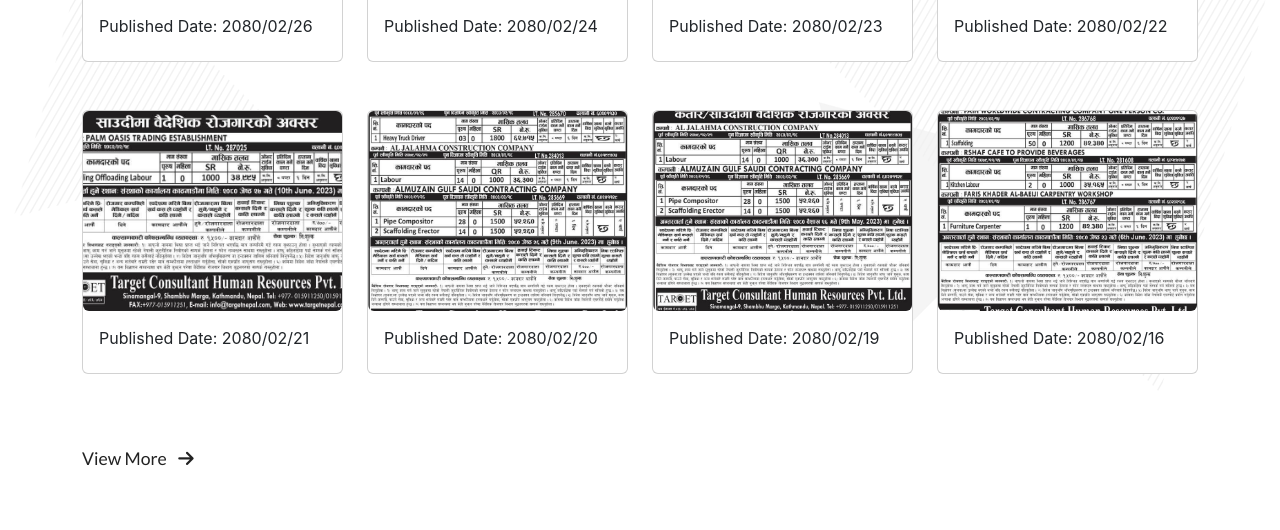
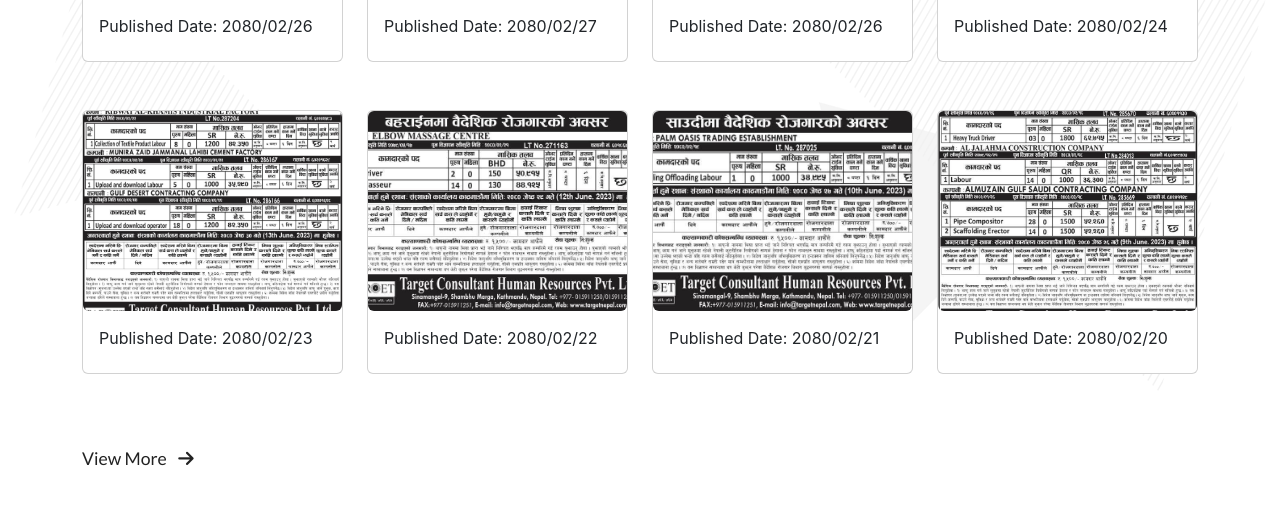
Before and after one commit to razustha/targetnepal, a PHP site: page / in a window 1280 px wide. Shown: the part 2573-3103 px from the top of the page. Run offline with PHP 8.4, Linux system fonts and the light colour scheme; some libraries are stand-ins or nearby versions; some web fonts are replaced.

Commit message:
add demand jestha 26 and 28

```diff
--- a/page-templates/all-job.php
+++ b/page-templates/all-job.php
@@ -5,7 +5,26 @@
             <p class="medium-text">Current Demands</p>
         </div>
         <div class="row g-4">
-
+        <div class="col-md-3">
+                <a href="assets/img/demand/02/28.jpg" data-lightbox="image-1">
+                    <div class="card mb-4">
+                        <img class="img-fluid rounded" src="assets/img/demand/02/29.jpg" alt="">
+                        <div class="card-body">
+                            <h5 class="card-title">Published Date: 2080/02/26</h5>
+                        </div>
+                    </div>
+                </a>
+            </div>
+            <div class="col-md-3">
+                <a href="assets/img/demand/02/26.jpg" data-lightbox="image-1">
+                    <div class="card mb-4">
+                        <img class="img-fluid rounded" src="assets/img/demand/02/26.jpg" alt="">
+                        <div class="card-body">
+                            <h5 class="card-title">Published Date: 2080/02/27</h5>
+                        </div>
+                    </div>
+                </a>
+            </div>
             <div class="col-md-3">
                 <a href="assets/img/demand/02/25.jpg" data-lightbox="image-1">
                     <div class="card mb-4">
@@ -66,27 +85,6 @@
                     </div>
                 </a>
             </div>
-            <div class="col-md-3">
-                <a href="assets/img/demand/02/18.jpg" data-lightbox="image-1">
-                    <div class="card mb-4">
-                        <img class="img-fluid rounded" src="assets/img/demand/02/18.jpg" alt="">
-                        <div class="card-body">
-                            <h5 class="card-title">Published Date: 2080/02/19</h5>
-                        </div>
-                    </div>
-                </a>
-            </div>
-        <div class="col-md-3">
-                <a href="assets/img/demand/02/16.jpg" data-lightbox="image-1">
-                    <div class="card mb-4">
-                        <img class="img-fluid rounded" src="assets/img/demand/02/16.jpg" alt="">
-                        <div class="card-body">
-                            <h5 class="card-title">Published Date: 2080/02/16</h5>
-                        </div>
-                    </div>
-                </a>
-            </div>
-
 
 
             </div>
```
Also changed, not shown: job-demand.php (+20 -0 lines), assets/img/demand/02/26.jpg (added), assets/img/demand/02/28.jpg (added).
